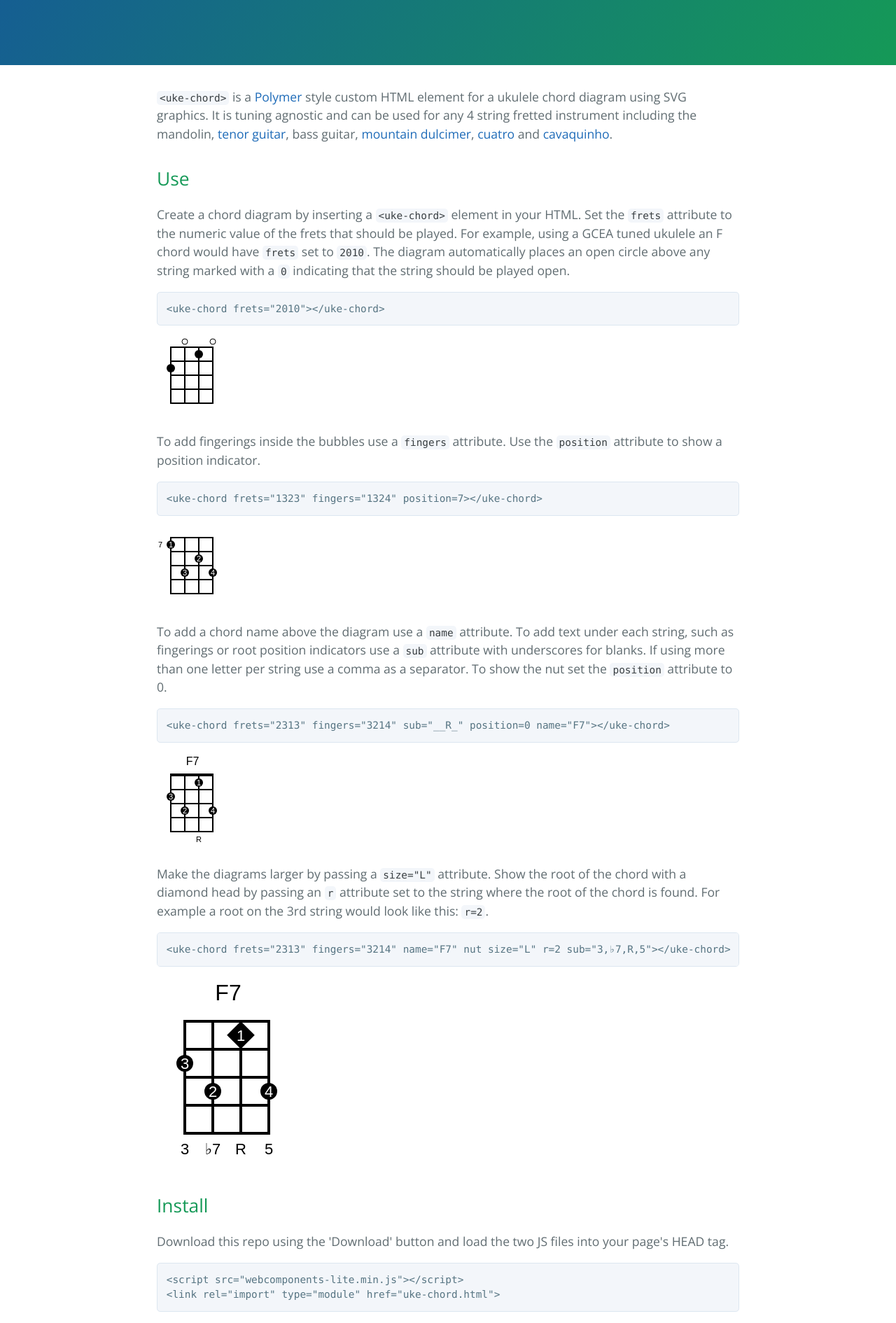
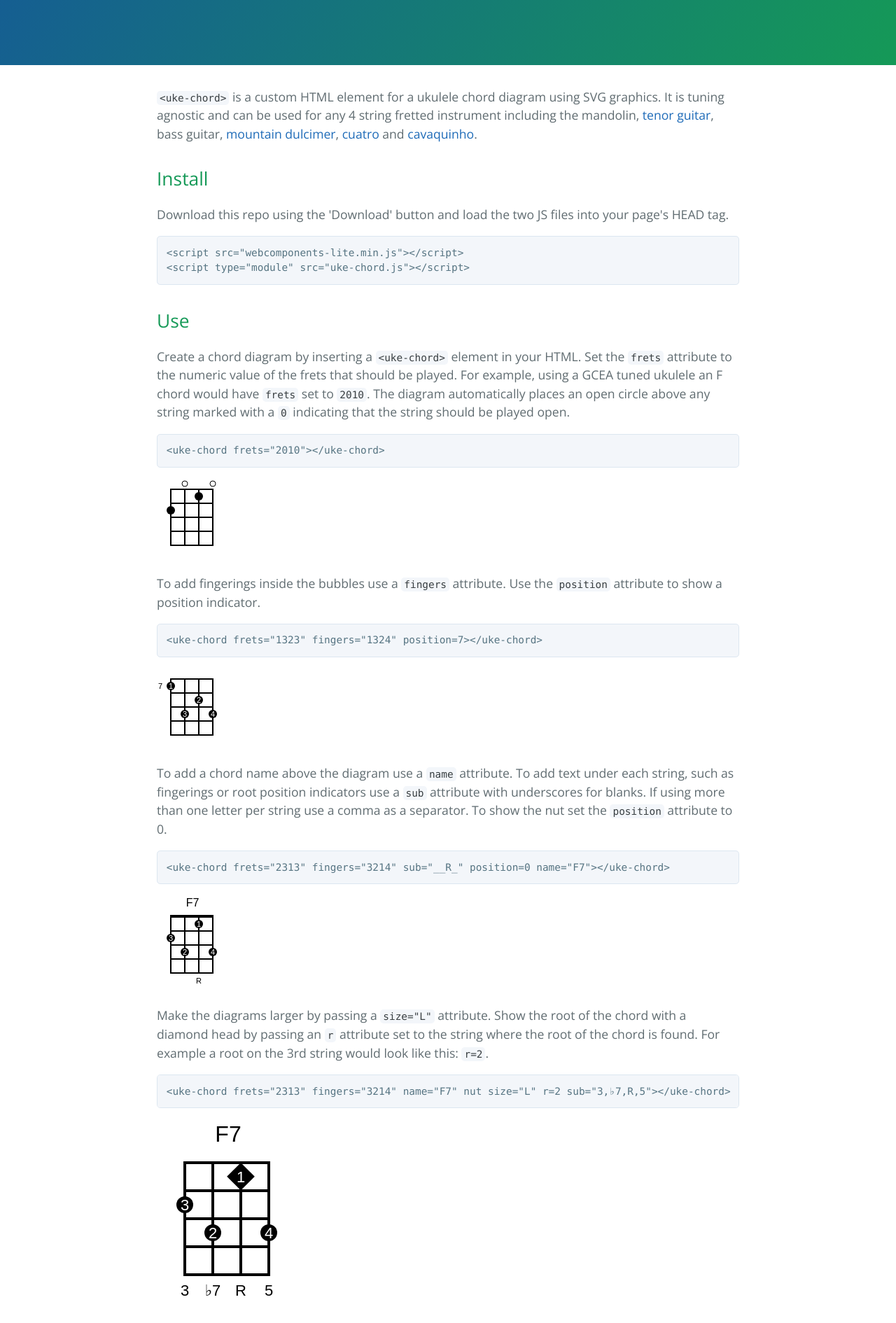
Before and after one commit to pianosnake/uke-chord, a website: page index.html in a window 1280 px wide. Shown: the part 290-2180 px from the top of the page at 70% size. Drawn offline with nearby package versions, Linux system fonts and the light colour scheme.

Commit message:
Update readme

```diff
--- a/index.html
+++ b/index.html
@@ -1,5 +1,6 @@
 <!DOCTYPE html>
 <html lang="en-us" xmlns="http://www.w3.org/1999/html">
+
 <head>
   <meta charset="UTF-8">
   <title>uke-chord by pianosnake</title>
@@ -13,6 +14,7 @@
   <script src="uke-chord.js" type="module"></script>
 
 </head>
+
 <body>
   <section class="page-header">
     <h1 class="project-name">&lt;uke-chord&gt;</h1>
@@ -24,42 +26,58 @@
   </section>
 
   <section class="main-content">
-  <p><code>&lt;uke-chord&gt;</code> is a <a href="https://www.polymer-project.org">Polymer</a> style custom HTML element for a ukulele chord diagram using SVG graphics. It is tuning agnostic and can be used for any 4 string fretted instrument including the mandolin, <a href="https://en.wikipedia.org/wiki/Tenor_guitar">tenor guitar</a>, bass guitar, <a href="https://en.wikipedia.org/wiki/Appalachian_dulcimer">mountain dulcimer</a>, <a href="https://en.wikipedia.org/wiki/Cuatro_(instrument)">cuatro</a> and <a href="https://en.wikipedia.org/wiki/Cavaquinho">cavaquinho</a>.</p>
+    <p><code>&lt;uke-chord&gt;</code> is a custom HTML element for a ukulele chord diagram using SVG graphics. It is
+      tuning agnostic and can be used for any 4 string fretted instrument including the mandolin, <a href="https://en.wikipedia.org/wiki/Tenor_guitar">tenor
+        guitar</a>, bass guitar, <a href="https://en.wikipedia.org/wiki/Appalachian_dulcimer">mountain dulcimer</a>, <a
+        href="https://en.wikipedia.org/wiki/Cuatro_(instrument)">cuatro</a> and <a href="https://en.wikipedia.org/wiki/Cavaquinho">cavaquinho</a>.</p>
+
+    <h2>Install</h2>
+    <p>Download this repo using the 'Download' button and load the two JS files into your page's HEAD tag.</p>
+
+    <pre><code>&lt;script src="webcomponents-lite.min.js"&gt;&lt;/script&gt;
+&lt;script type="module" src="uke-chord.js"&gt;&lt;/script&gt;
+</code></pre>
 
     <h2>Use</h2>
 
     <p>Create a chord diagram by inserting a <code>&lt;uke-chord&gt;</code> element in your HTML. Set the
-    <code>frets</code> attribute to the numeric value of the frets that should be played. For example, using a GCEA tuned ukulele an F chord would have <code>frets</code>
-    set to <code>2010</code>. The diagram automatically places an open circle above any string marked with a <code>0</code> indicating that the string should be played open.</p>
+      <code>frets</code> attribute to the numeric value of the frets that should be played. For example, using a GCEA
+      tuned ukulele an F chord would have <code>frets</code>
+      set to <code>2010</code>. The diagram automatically places an open circle above any string marked with a <code>0</code>
+      indicating that the string should be played open.</p>
 
     <pre><code>&lt;uke-chord frets=&quot;2010&quot;&gt;&lt;/uke-chord&gt;</code></pre>
     <uke-chord frets="2010"></uke-chord>
 
-<p>To add fingerings inside the bubbles use a <code>fingers</code> attribute. Use the <code>position</code> attribute to show a position indicator.</p>
+    <p>To add fingerings inside the bubbles use a <code>fingers</code> attribute. Use the <code>position</code>
+      attribute to show a position indicator.</p>
     <pre><code>&lt;uke-chord frets=&quot;1323&quot; fingers=&quot;1324&quot; position=7&gt;&lt;/uke-chord&gt;</code></pre>
     <uke-chord frets="1323" fingers="1324" position=7></uke-chord>
 
-<p>To add a chord name above the diagram use a <code>name</code> attribute. To add text under each string, such as fingerings or root position indicators use a <code>sub</code> attribute with underscores for blanks. If using more than one letter per string use a comma as a separator. To show the nut set the <code>position</code> attribute to 0.</p>
+    <p>To add a chord name above the diagram use a <code>name</code> attribute. To add text under each string, such
+      as fingerings or root position indicators use a <code>sub</code> attribute with underscores for blanks. If
+      using more than one letter per string use a comma as a separator. To show the nut set the <code>position</code>
+      attribute to 0.</p>
     <pre><code>&lt;uke-chord frets=&quot;2313&quot; fingers=&quot;3214&quot; sub=&quot;__R_&quot; position=0 name=&quot;F7&quot;&gt;&lt;/uke-chord&gt;</code></pre>
     <uke-chord frets="2313" fingers="3214" sub="__R_" position=0 name="F7"></uke-chord>
 
-<p>Make the diagrams larger by passing a <code>size="L"</code> attribute. Show the root of the chord with a diamond head by passing an <code>r</code> attribute set to the string where the root of the chord is found. For example a root on the 3rd string would look like this: <code>r=2</code>. </p>
+    <p>Make the diagrams larger by passing a <code>size="L"</code> attribute. Show the root of the chord with a
+      diamond head by passing an <code>r</code> attribute set to the string where the root of the chord is found. For
+      example a root on the 3rd string would look like this: <code>r=2</code>. </p>
     <pre><code class="html">&lt;uke-chord frets=&quot;2313&quot; fingers=&quot;3214&quot; name=&quot;F7&quot; nut size=&quot;L&quot; r=2 sub=&quot;3,&#9837;7,R,5&quot;&gt;&lt;/uke-chord&gt;</code></pre>
     <uke-chord frets="2313" fingers="3214" name="F7" size="L" r=2 sub="3,♭7,R,5"></uke-chord>
 
-<h2>Install</h2>
-  <p>Download this repo using the 'Download' button and load the two JS files into your page's HEAD tag.
-
-  <pre><code>&lt;script src="webcomponents-lite.min.js"&gt;&lt;/script&gt;
-&lt;link rel="import" type="module" href="uke-chord.html"&gt;
-</code></pre>
 
     <footer class="site-footer">
-  <span class="site-footer-owner"><a href="https://github.com/pianosnake/uke-chord">&lt;uke-chord&gt;</a> is maintained by <a href="https://github.com/pianosnake">pianosnake</a>.</span>
-  <span class="site-footer-credits">This page was generated by <a href="https://pages.github.com">GitHub Pages</a> using the <a href="https://github.com/jasonlong/cayman-theme">Cayman theme</a> by <a href="https://twitter.com/jasonlong">Jason Long</a>.</span>
+      <span class="site-footer-owner"><a href="https://github.com/pianosnake/uke-chord">&lt;uke-chord&gt;</a> is
+        maintained by <a href="https://github.com/pianosnake">pianosnake</a>.</span>
+      <span class="site-footer-credits">This page was generated by <a href="https://pages.github.com">GitHub Pages</a>
+        using the <a href="https://github.com/jasonlong/cayman-theme">Cayman theme</a> by <a href="https://twitter.com/jasonlong">Jason
+          Long</a>.</span>
     </footer>
 
   </section>
 
 </body>
+
 </html>
```
Also changed, not shown: README.md. Lines whose indentation alone changed are shown as unchanged.
